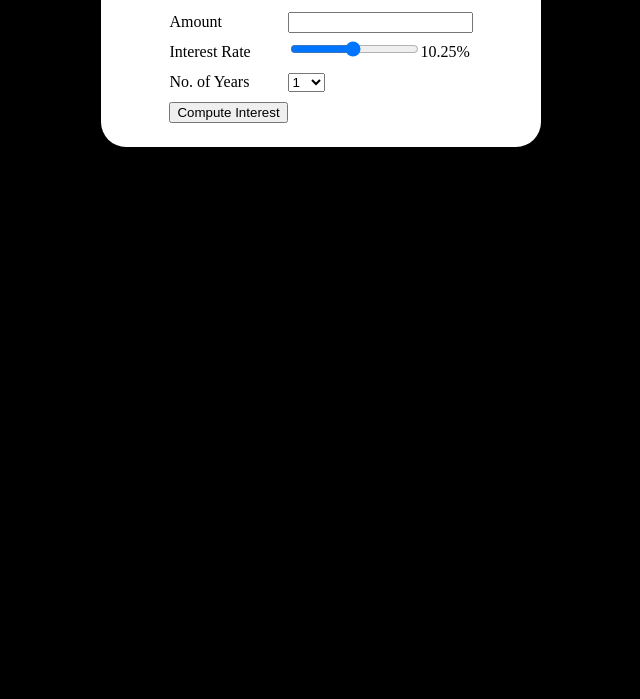
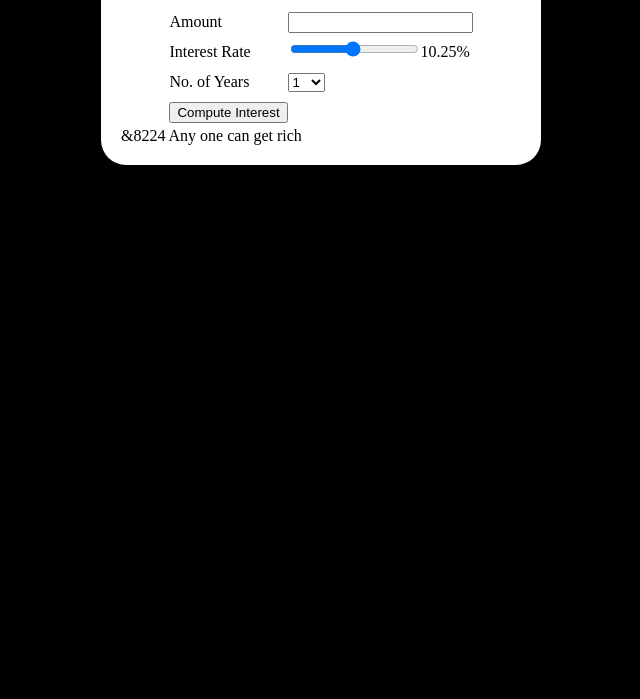
Before and after one commit to PavanUppalapati01/caliculator, a plain HTML site: page index.html in a window 1280 px wide. Shown: the part 101-800 px from the top of the page, without its empty margins (319-959 px from the left). Drawn offline with Linux system fonts and the light colour scheme.

Commit message:
Update index.html

```diff
--- a/index.html
+++ b/index.html
@@ -65,7 +65,8 @@ h1 {color:grey;
 				You wiill receive an amount of <mark><label id="amountmessage"></label></mark>,<br/>
 				in the year <mark><label id="yearmessage"></label></mark>
 			</span>
+			<footer>&8224 Any one can get rich</footer>
+		</div>
 
-		</div>
 	</body>
 </html>
```
